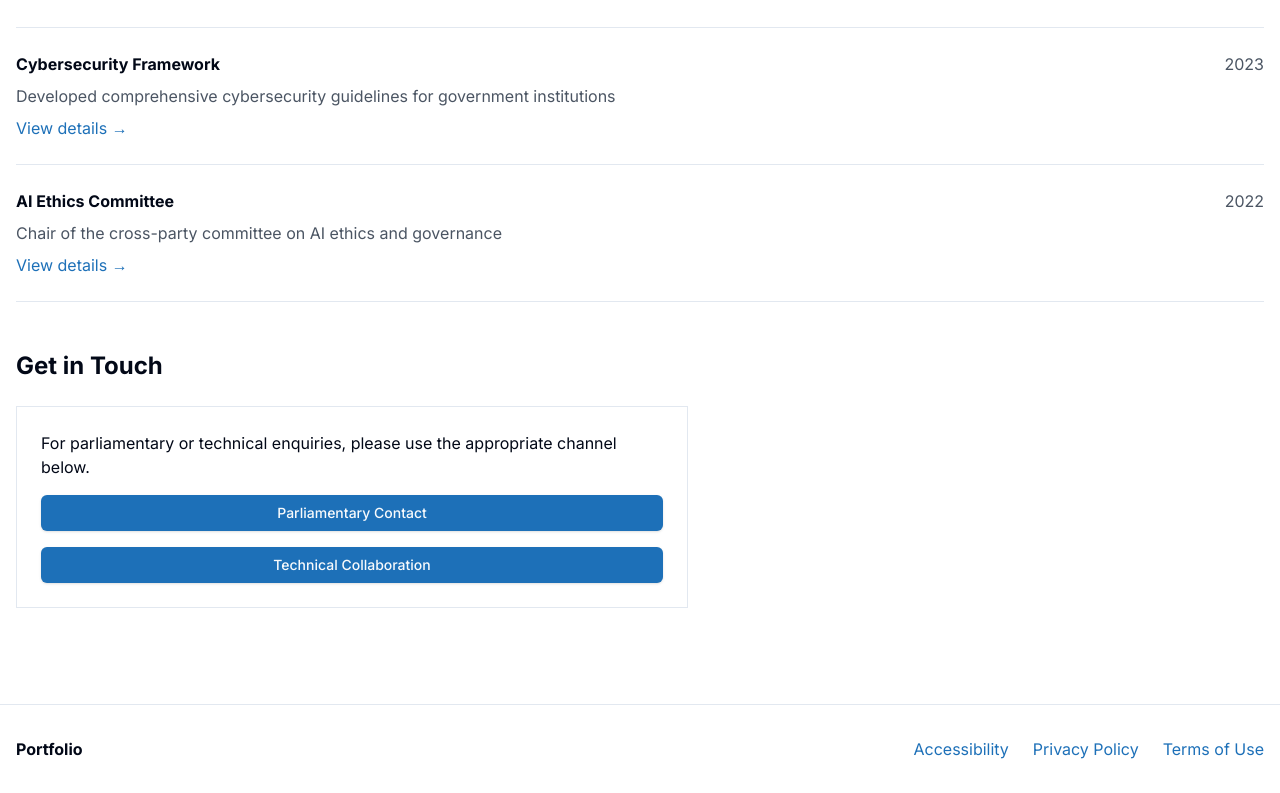
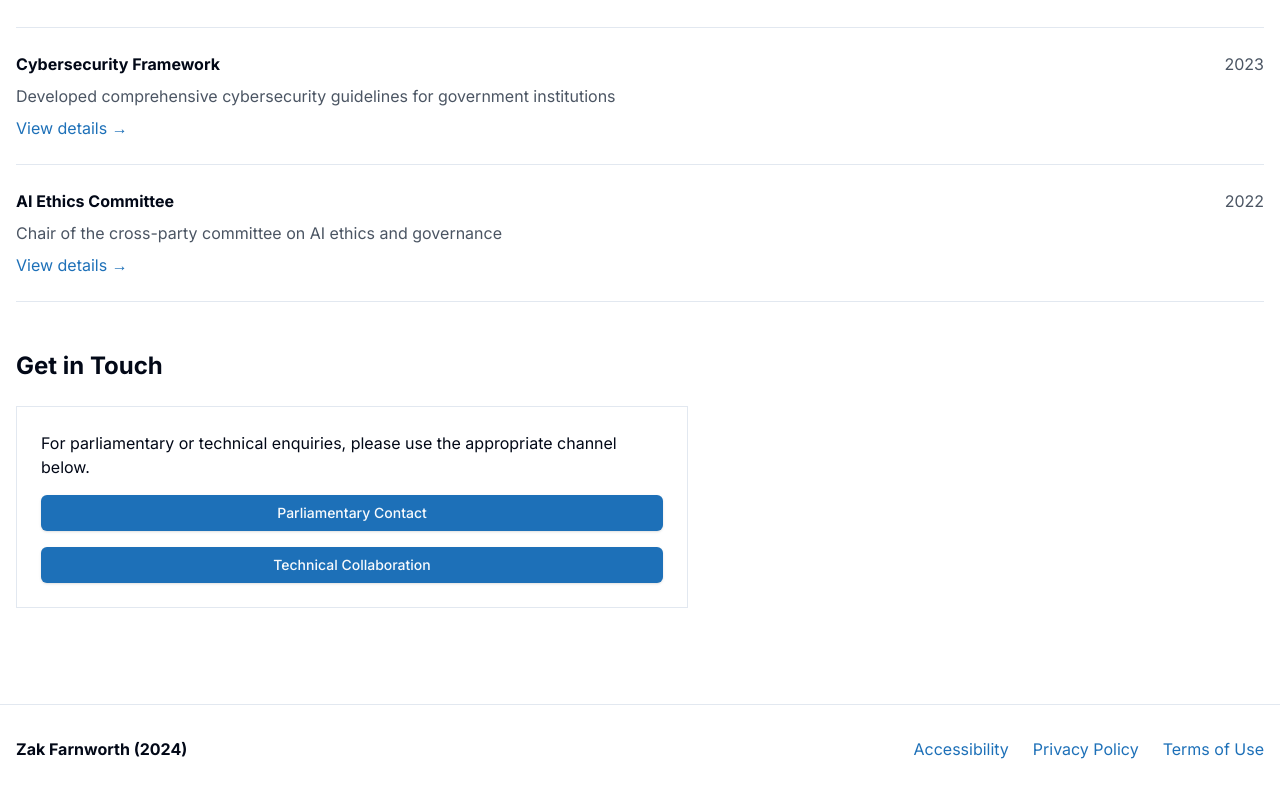
Before and after one commit to zakfarnworth23/zakfarnworthdotcom, a Next.js app: page / in a window 1280 px wide. Shown: the part 815-1608 px from the top of the page. Built offline with nearby package versions, Linux system fonts and the light colour scheme.

Commit message:
rename to Zak Farnworth
Zak Farnworth rename from portfolio

```diff
--- a/app/components/footer.tsx
+++ b/app/components/footer.tsx
@@ -5,7 +5,7 @@ export function Footer() {
     <footer className="border-t mt-12">
       <div className="container mx-auto px-4 py-8">
         <div className="flex flex-col md:flex-row justify-between items-center gap-4">
-          <div className="font-bold">Portfolio</div>
+          <div className="font-bold">Zak Farnworth (2024)</div>
           <div className="flex gap-6">
             <Link href="#" className="text-[#1d70b8] hover:underline">
               Accessibility
```
